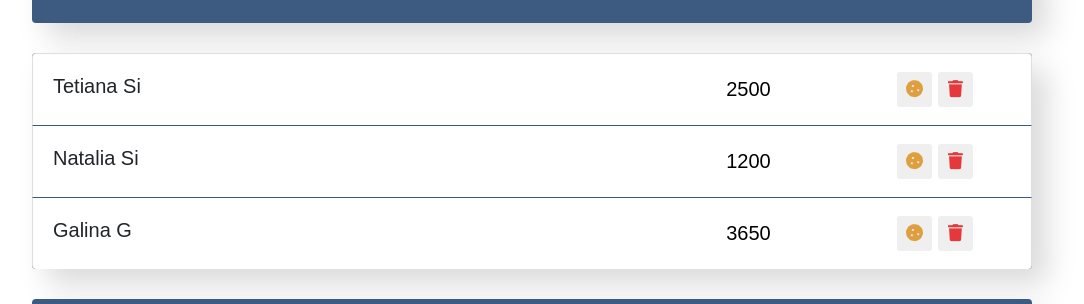
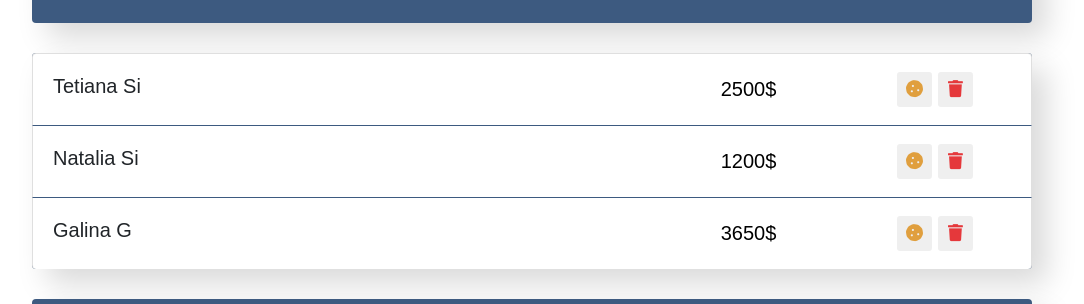
Before and after one commit to SivtsovaT/employees-hooks, a React (Create React App) app: page / in a window 1280 px wide. Shown: the part 352-656 px from the top of the page, without its empty margins (108-1192 px from the left). Built offline with nearby package versions, Linux system fonts and the light colour scheme.

Commit message:
Updated project:
- added functionality for deleting items;

```diff
--- a/src/app/App.js
+++ b/src/app/App.js
@@ -1,4 +1,4 @@
-import React from "react";
+import React, {useState} from "react";
 import AppInfo from '../app-info/app-info';
 import SearchPanel from '../search-panel/search-panel';
 import AppFilter from '../app-filter/app-filter';
@@ -6,12 +6,26 @@ import EmployeesList from '../employees-list/employees-list';
 import EmployeesAddForm from '../employees-add-form/employees-add-form';
 import './App.css';
 
+
+
 const App = () => {
-    const data = [
-        {name: 'Tetiana Si', salary: 2500, increase: false, rise: true, id: 1},
-        {name: 'Natalia Si', salary: 1200, increase: true, rise: false, id: 2},
-        {name: 'Galina G', salary: 3650, increase: false, rise: false, id: 3},
-    ]
+    const [data, setData] = useState(
+        [
+            {name: 'Tetiana Si', salary: 2500, increase: false, rise: true, id: 1},
+            {name: 'Natalia Si', salary: 1200, increase: true, rise: false, id: 2},
+            {name: 'Galina G', salary: 3650, increase: false, rise: false, id: 3},
+        ]
+    );
+   const deleteItem = (id) => {
+       const index = data.findIndex(elem => elem.id === id);
+       const before = data.slice(0, index);
+       const after = data.slice(index + 1);
+       const newArr = [...before, ...after]
+       setData([...newArr]);
+   }
+
+
+
 
     return (
         <div className="app">
@@ -22,7 +36,9 @@ const App = () => {
                 <AppFilter/>
             </div>
 
-            <EmployeesList data={data}/>
+            <EmployeesList data={data}
+                           onDelete={deleteItem}
+            />
             <EmployeesAddForm/>
         </div>
     );
--- a/src/employees-list-item/employees-list-item.js
+++ b/src/employees-list-item/employees-list-item.js
@@ -1,7 +1,7 @@
 import React, {useState} from "react";
 import './employees-list-item.css';
 
-const EmployeesListItem = ({name, salary}) => {
+const EmployeesListItem = ({name, salary, onDelete}) => {
     const [increase, setIncrease] = useState(false);
     const [like, setLike] = useState(false);
 
@@ -26,17 +26,17 @@ const EmployeesListItem = ({name, salary}) => {
     return (
         <li className={className}>
             <span className="list-group-item-label" onClick={onRise}>{name}</span>
-            <input type="text" className="list-group-item-input" defaultValue={salary}$/>
+            <input type="text" className="list-group-item-input" defaultValue={salary + `$`}/>
             <div className='d-flex justify-content-center align-items-center'>
                 <button type="button"
                         className="btn-cookie btn-sm "
-                        onIncrease={increase}
                         onClick={onChangeIncrease}
                 >
                     <i className="fas fa-cookie"></i>
                 </button>
 
                 <button type="button"
+                        onClick={onDelete}
                         className="btn-trash btn-sm ">
                     <i className="fas fa-trash"></i>
                 </button>
--- a/src/employees-list/employees-list.js
+++ b/src/employees-list/employees-list.js
@@ -3,11 +3,14 @@ import EmployeesListItem from "../employees-list-item/employees-list-item";
 
 import './employees-list.css';
 
-const EmployeesList = ({data}) => {
+const EmployeesList = ({data, onDelete}) => {
     const elements = data.map(item => {
         const {id, ...itemProps} = item;
         return (
-            <EmployeesListItem key={id} {...itemProps}/>
+            <EmployeesListItem key={id}
+                               {...itemProps}
+                               onDelete={() => onDelete(id) }
+            />
         )
     })
     return (
```
